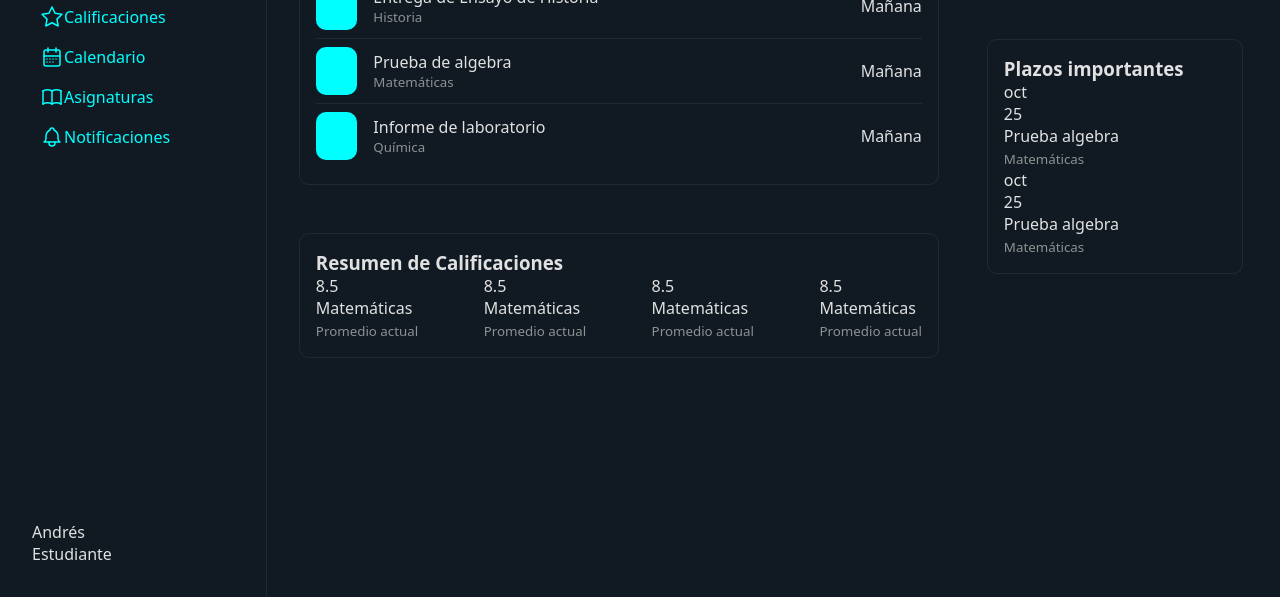
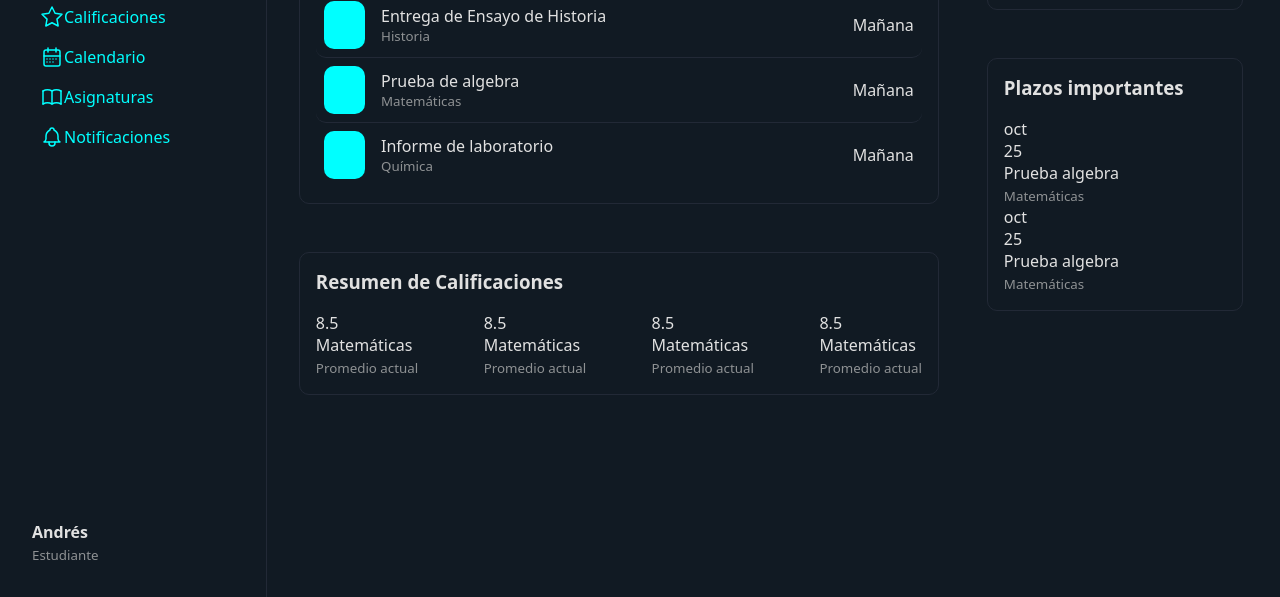
Before and after one commit to afrivera-g/grades-manager-practice, a plain HTML site: page index.html in a window 1280 px wide. Shown: the part 203-800 px from the top of the page. Drawn offline with Linux system fonts and the light colour scheme.

Commit message:
Refactor role display to use <small> tag for better semantics and update CSS variables for improved theming

```diff
--- a/index.html
+++ b/index.html
@@ -41,7 +41,7 @@
 
     <div>
       <p id="username-lateral-panel">Andrés</p>
-      <p id="rol-lateral-panel">Estudiante</p>
+      <small id="rol-lateral-panel">Estudiante</small>
     </div>
   </div>
   <main>
--- a/style.css
+++ b/style.css
@@ -9,8 +9,8 @@
 
 :root {
   --primary: #00ffff;
-  --primary-hover: #0d8abf;
-  --secondary: #102d4a;
+  --primary-hover: #114a63;
+  --secondary: #141f2a;
   --background: #111a23;
   --text-color: #e1e1e1;
   --text-secondary: #8e9193;;
@@ -44,7 +44,7 @@ a {
   padding: .5em;
 
   &:hover {
-    background: var(--secondary);
+    background: var(--primary-hover);
   }
 }
 
@@ -100,6 +100,10 @@ section {
   border: solid .5px var(--border-color);
   border-radius: var(--border-radius);
   padding: 1em;
+
+  h3 {
+    padding-bottom: 1em;
+  }
 }
 
 #dashboard-califications > div {
@@ -124,10 +128,11 @@ section {
 #dashboard-activities > article {
   display: flex;
   border-bottom: solid .5px var(--border-color);
-  padding: .5em 0;
+  padding: .5em;
   gap: 1em;
   align-items: center;
   justify-content: space-between;
+  border-radius: var(--border-radius);
 
   &:last-of-type {
     border: none;
@@ -140,6 +145,10 @@ section {
     background: var(--primary);
     border-radius: var(--border-radius);
   }
+
+  &:hover {
+    background: var(--secondary);
+  }
 }
 
 .dashboard-activity-text {
@@ -147,3 +156,7 @@ section {
   flex-direction: column;
   width: 90%;
 }
+
+#username-lateral-panel {
+  font-weight: bold;
+}
```
